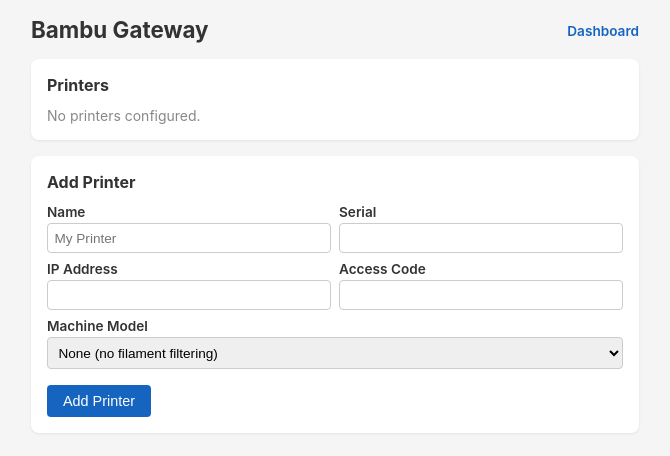
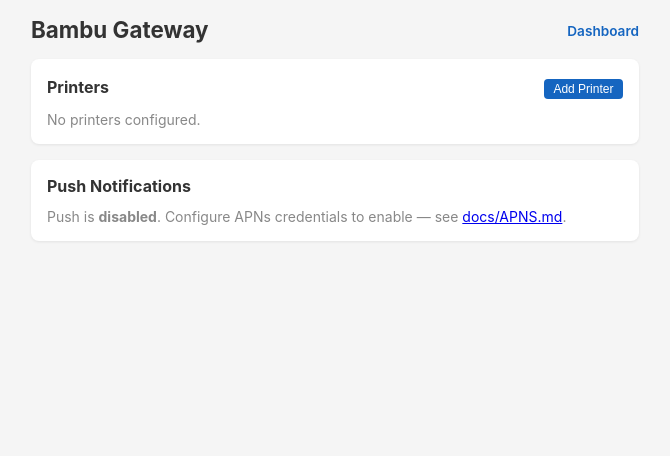
Before and after one commit to leolobato/bambu-gateway, a FastAPI app: page /settings in a window 1280 px wide. Shown: the top 456 px of the page, without its empty margins (305-975 px from the left). Run offline with FastAPI, Linux system fonts and the light colour scheme; data that the repository does not hold is empty.

Commit message:
Add push notification panel and printer modal to settings
- list registered devices with delete and test-push buttons, sanitizing
  tokens so raw APNs secrets never reach the browser
- add `GET /api/devices` and `POST /api/devices/{id}/test` endpoints,
  including test coverage for token sanitization and push-disabled errors
- surface push enable/disable status with a link to the APNs setup guide
- move the "Add / Edit Printer" form into a `<dialog>` modal opened from
  an "Add Printer" button in the Printers section, so the page focuses on
  the device list by default

```diff
--- a/app/main.py
+++ b/app/main.py
@@ -32,8 +32,11 @@
     AMSUnit,
     CapabilitiesResponse,
     CommandResponse,
+    DeviceInfo,
+    DeviceListResponse,
     DeviceRegisterRequest,
     DeviceRegisterResponse,
+    TestPushResponse,
     FilamentMatchRequest,
     FilamentMatchResponse,
     FilamentMatchReason,
@@ -303,6 +306,69 @@
     store: DeviceStore = app.state.device_store
     store.remove_activity(device_id, printer_id)
     return {"status": "ok"}
+
+
+@app.get("/api/devices", response_model=DeviceListResponse)
+async def list_devices():
+    """Sanitized list of registered push devices — never exposes raw tokens."""
+    store: DeviceStore = app.state.device_store
+    printer_ids = _all_printer_ids()
+    devices = []
+    for dev in store.list_devices():
+        activity_count = sum(
+            1 for printer_id in printer_ids
+            for a in store.list_activities_for_printer(printer_id)
+            if a.device_id == dev.id
+        )
+        devices.append(DeviceInfo(
+            id=dev.id,
+            name=dev.name,
+            has_device_token=bool(dev.device_token),
+            has_live_activity_start_token=bool(dev.live_activity_start_token),
+            active_activity_count=activity_count,
+            subscribed_printers=list(dev.subscribed_printers),
+            registered_at=dev.registered_at,
+            last_seen_at=dev.last_seen_at,
+        ))
+    return DeviceListResponse(devices=devices)
+
+
+def _all_printer_ids() -> list[str]:
+    return [cfg.serial for cfg in printer_service.get_configs()]
+
+
+@app.post(
+    "/api/devices/{device_id}/test",
+    response_model=TestPushResponse,
+)
+async def send_test_push(device_id: str):
+    """Send a test alert notification to a specific registered device."""
+    if not settings.push_enabled:
+        raise HTTPException(status_code=503, detail="push is not enabled on this gateway")
+    apns_client = app.state.apns_client
+    if apns_client is None:
+        raise HTTPException(status_code=503, detail="APNs client not initialized")
+    store: DeviceStore = app.state.device_store
+    dev = store.get_device(device_id)
+    if dev is None:
+        raise HTTPException(status_code=404, detail="device not found")
+    if not dev.device_token:
+        raise HTTPException(status_code=400, detail="device has no APNs token")
+    result = await apns_client.send_alert(
+        device_token=dev.device_token,
+        title="Test notification",
+        body=f"Hello from Bambu Gateway — this is a test push to {dev.name}.",
+        event_type="test",
+        printer_id="",
+    )
+    if result.ok:
+        return TestPushResponse(status="ok")
+    if result.token_invalid:
+        store.invalidate_token(dev.device_token)
+    return TestPushResponse(
+        status="failed",
+        detail=f"APNs returned {result.status_code} {result.reason}".strip(),
+    )
 
 
 @app.get("/api/uploads/{upload_id}")
--- a/app/static/style.css
+++ b/app/static/style.css
@@ -326,6 +326,40 @@
   display: none !important;
 }
 
+.section-header {
+  display: flex;
+  align-items: center;
+  justify-content: space-between;
+  gap: 1rem;
+  margin-bottom: 0.75rem;
+}
+
+.section-header h2 {
+  margin: 0;
+}
+
+.modal {
+  border: none;
+  border-radius: 8px;
+  padding: 1.5rem;
+  box-shadow: 0 10px 40px rgba(0, 0, 0, 0.25);
+  max-width: 540px;
+  width: calc(100vw - 2rem);
+}
+
+.modal::backdrop {
+  background: rgba(0, 0, 0, 0.4);
+}
+
+.modal h2 {
+  margin: 0 0 1rem 0;
+}
+
+.modal .form-actions {
+  justify-content: flex-end;
+  margin-top: 1rem;
+}
+
 /* Print page */
 
 .tray-row, .filament-row {
--- a/app/templates/settings.html
+++ b/app/templates/settings.html
@@ -14,13 +14,25 @@
 
   <main>
     <section>
+      <div class="section-header">
         <h2>Printers</h2>
+        <button type="button" class="btn-sm" onclick="openAddPrinter()">Add Printer</button>
+      </div>
       <div id="printer-list"><p class="muted">Loading...</p></div>
+      <p id="form-status" class="muted"></p>
     </section>
 
-    <section id="add-section">
+    <section id="push-section">
+      <h2>Push Notifications</h2>
+      <p id="push-status" class="muted">Loading...</p>
+      <div id="device-list"></div>
+      <p id="push-message" class="muted"></p>
+    </section>
+  </main>
+
+  <dialog id="printer-dialog" class="modal">
+    <form id="printer-form" method="dialog">
       <h2 id="form-title">Add Printer</h2>
-      <form id="printer-form">
       <input type="hidden" id="edit-serial">
       <div class="form-row">
         <div class="form-group">
@@ -50,29 +62,28 @@
           </select>
         </div>
       </div>
+      <p id="dialog-status" class="muted"></p>
       <div class="form-actions">
+        <button type="button" class="btn-cancel" onclick="closePrinterDialog()">Cancel</button>
         <button type="submit" id="btn-submit">Add Printer</button>
-          <button type="button" id="btn-cancel" class="btn-cancel hidden"
-                  onclick="cancelEdit()">Cancel</button>
       </div>
     </form>
-      <p id="form-status" class="muted"></p>
-    </section>
-  </main>
+  </dialog>
 
   <script>
     const printerList = document.getElementById('printer-list');
     const form = document.getElementById('printer-form');
     const formTitle = document.getElementById('form-title');
     const formStatus = document.getElementById('form-status');
+    const dialogStatus = document.getElementById('dialog-status');
     const btnSubmit = document.getElementById('btn-submit');
-    const btnCancel = document.getElementById('btn-cancel');
     const editSerial = document.getElementById('edit-serial');
     const inputName = document.getElementById('input-name');
     const inputSerial = document.getElementById('input-serial');
     const inputIp = document.getElementById('input-ip');
     const inputCode = document.getElementById('input-code');
     const inputMachine = document.getElementById('input-machine');
+    const printerDialog = document.getElementById('printer-dialog');
 
     let editing = false;
     let machinesLoaded = false;
@@ -130,6 +141,22 @@
       return (str || '').replace(/'/g, "\\'").replace(/"/g, '&quot;');
     }
 
+    async function openAddPrinter() {
+      await loadMachines();
+      editing = false;
+      editSerial.value = '';
+      form.reset();
+      inputSerial.readOnly = false;
+      inputCode.placeholder = '';
+      inputMachine.value = '';
+      formTitle.textContent = 'Add Printer';
+      btnSubmit.textContent = 'Add Printer';
+      dialogStatus.textContent = '';
+      dialogStatus.className = 'muted';
+      printerDialog.showModal();
+      inputName.focus();
+    }
+
     async function startEdit(serial, name, ip, machineModel) {
       await loadMachines();
       editing = true;
@@ -143,22 +170,20 @@
       inputMachine.value = machineModel || '';
       formTitle.textContent = 'Edit Printer';
       btnSubmit.textContent = 'Save Changes';
-      btnCancel.classList.remove('hidden');
-      formStatus.textContent = '';
+      dialogStatus.textContent = '';
+      dialogStatus.className = 'muted';
+      printerDialog.showModal();
       inputName.focus();
     }
 
-    function cancelEdit() {
+    function closePrinterDialog() {
+      printerDialog.close();
       editing = false;
       editSerial.value = '';
       form.reset();
       inputSerial.readOnly = false;
       inputCode.placeholder = '';
       inputMachine.value = '';
-      formTitle.textContent = 'Add Printer';
-      btnSubmit.textContent = 'Add Printer';
-      btnCancel.classList.add('hidden');
-      formStatus.textContent = '';
     }
 
     async function deletePrinter(serial) {
@@ -212,20 +237,133 @@
         if (resp.ok) {
           formStatus.textContent = editing ? 'Printer updated.' : 'Printer added.';
           formStatus.className = 'success';
-          cancelEdit();
+          closePrinterDialog();
           refresh();
         } else {
-          formStatus.textContent = data.detail || 'Save failed';
-          formStatus.className = 'error-text';
+          dialogStatus.textContent = data.detail || 'Save failed';
+          dialogStatus.className = 'error-text';
         }
       } catch (e) {
-        formStatus.textContent = 'Network error';
-        formStatus.className = 'error-text';
+        dialogStatus.textContent = 'Network error';
+        dialogStatus.className = 'error-text';
       }
     });
 
+    const pushStatus = document.getElementById('push-status');
+    const deviceList = document.getElementById('device-list');
+    const pushMessage = document.getElementById('push-message');
+
+    function formatDateTime(iso) {
+      if (!iso) return '—';
+      try {
+        const d = new Date(iso);
+        if (isNaN(d.getTime())) return iso;
+        return d.toLocaleString();
+      } catch {
+        return iso;
+      }
+    }
+
+    async function refreshPush() {
+      try {
+        const capsResp = await fetch('/api/capabilities');
+        const caps = await capsResp.json();
+        if (!caps.push) {
+          pushStatus.innerHTML = 'Push is <strong>disabled</strong>. Configure APNs credentials to enable — see <a href="https://github.com/leolobato/bambu-gateway/blob/main/docs/APNS.md" target="_blank">docs/APNS.md</a>.';
+          deviceList.innerHTML = '';
+          return;
+        }
+        pushStatus.innerHTML = 'Push is <strong>enabled</strong>. Devices register automatically when the iOS app launches and notifications are allowed.';
+
+        const devResp = await fetch('/api/devices');
+        const data = await devResp.json();
+        renderDevices(data.devices || []);
+      } catch (e) {
+        pushStatus.textContent = 'Could not load push status.';
+        deviceList.innerHTML = '';
+      }
+    }
+
+    function renderDevices(devices) {
+      if (!devices.length) {
+        deviceList.innerHTML = '<p class="muted">No devices registered yet.</p>';
+        return;
+      }
+
+      deviceList.innerHTML = devices.map(d => {
+        const tokenBits = [];
+        if (d.has_device_token) tokenBits.push('alert token');
+        if (d.has_live_activity_start_token) tokenBits.push('push-to-start token');
+        if (d.active_activity_count > 0) tokenBits.push(`${d.active_activity_count} active activity${d.active_activity_count === 1 ? '' : 's'}`);
+        const tokens = tokenBits.length ? tokenBits.join(' · ') : 'no tokens';
+        const subs = d.subscribed_printers.includes('*')
+          ? 'all printers'
+          : d.subscribed_printers.join(', ') || 'no printers';
+
+        return `
+          <div class="settings-card">
+            <div class="settings-card-header">
+              <strong>${esc(d.name) || d.id}</strong>
+              <div class="settings-card-actions">
+                <button class="btn-sm" onclick="testPush('${esc(d.id)}', '${esc(d.name)}')"
+                        ${d.has_device_token ? '' : 'disabled'}>Test</button>
+                <button class="btn-sm btn-danger" onclick="deleteDevice('${esc(d.id)}')">Delete</button>
+              </div>
+            </div>
+            <div class="settings-card-detail">
+              ${tokens} &middot; ${subs} &middot; last seen ${formatDateTime(d.last_seen_at)}
+            </div>
+          </div>
+        `;
+      }).join('');
+    }
+
+    async function testPush(deviceId, name) {
+      pushMessage.textContent = `Sending test push to ${name || deviceId}…`;
+      pushMessage.className = 'muted';
+      try {
+        const resp = await fetch(`/api/devices/${encodeURIComponent(deviceId)}/test`, {
+          method: 'POST',
+        });
+        const data = await resp.json();
+        if (resp.ok && data.status === 'ok') {
+          pushMessage.textContent = `Test push sent to ${name || deviceId}.`;
+          pushMessage.className = 'success';
+        } else {
+          pushMessage.textContent = data.detail || 'Test push failed.';
+          pushMessage.className = 'error-text';
+        }
+        refreshPush();
+      } catch (e) {
+        pushMessage.textContent = 'Network error.';
+        pushMessage.className = 'error-text';
+      }
+    }
+
+    async function deleteDevice(deviceId) {
+      if (!confirm('Remove this device from the push registry?')) return;
+      try {
+        const resp = await fetch(`/api/devices/${encodeURIComponent(deviceId)}`, {
+          method: 'DELETE',
+        });
+        if (resp.ok) {
+          pushMessage.textContent = 'Device removed.';
+          pushMessage.className = 'success';
+          refreshPush();
+        } else {
+          const data = await resp.json();
+          pushMessage.textContent = data.detail || 'Delete failed.';
+          pushMessage.className = 'error-text';
+        }
+      } catch (e) {
+        pushMessage.textContent = 'Network error.';
+        pushMessage.className = 'error-text';
+      }
+    }
+
     refresh();
     loadMachines();
+    refreshPush();
   </script>
 </body>
 </html>
```
Also changed, not shown: app/models.py (+22 -0 lines), tests/test_device_endpoints.py (+39 -0 lines). Lines whose indentation alone changed are shown as unchanged.
